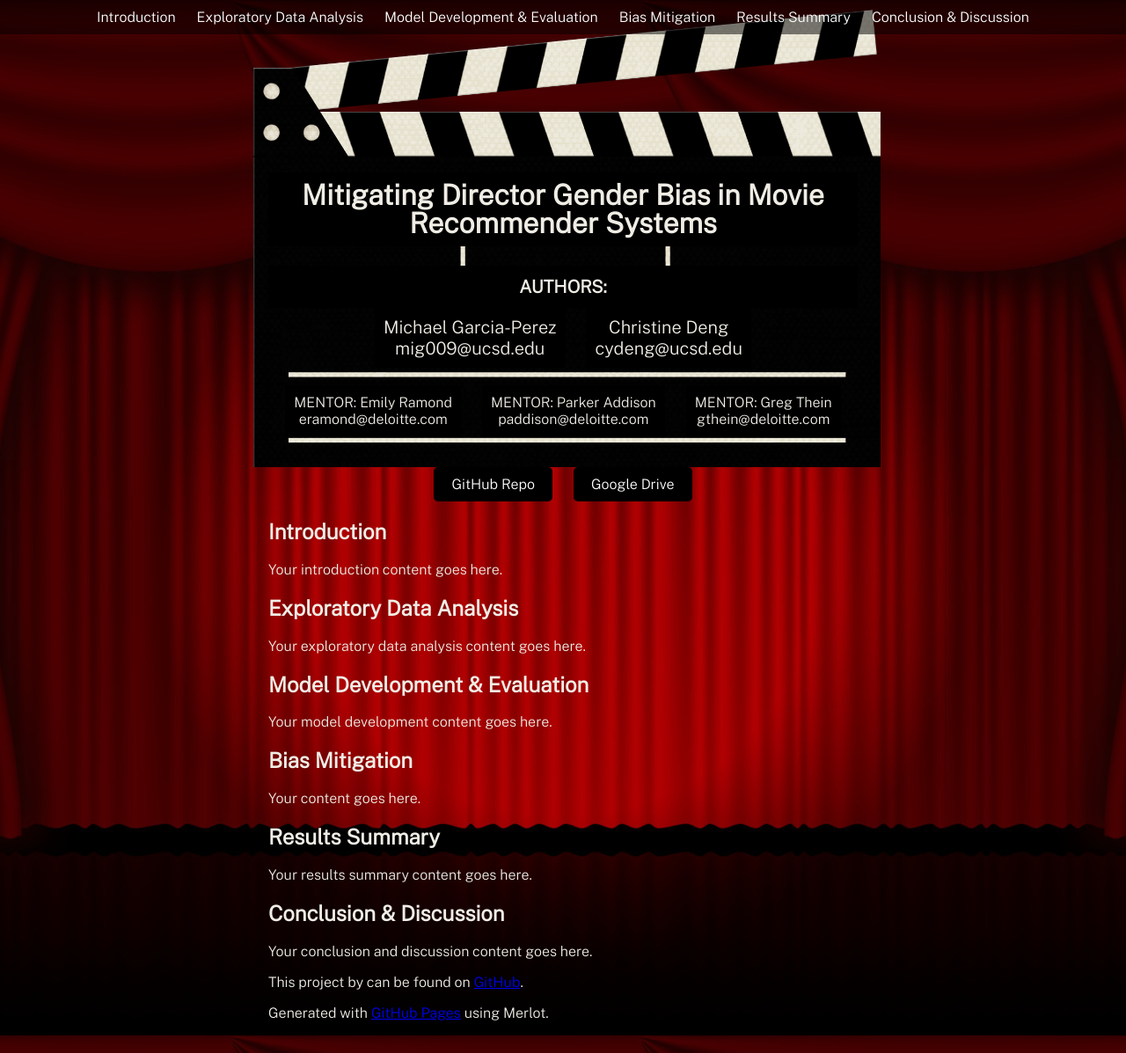
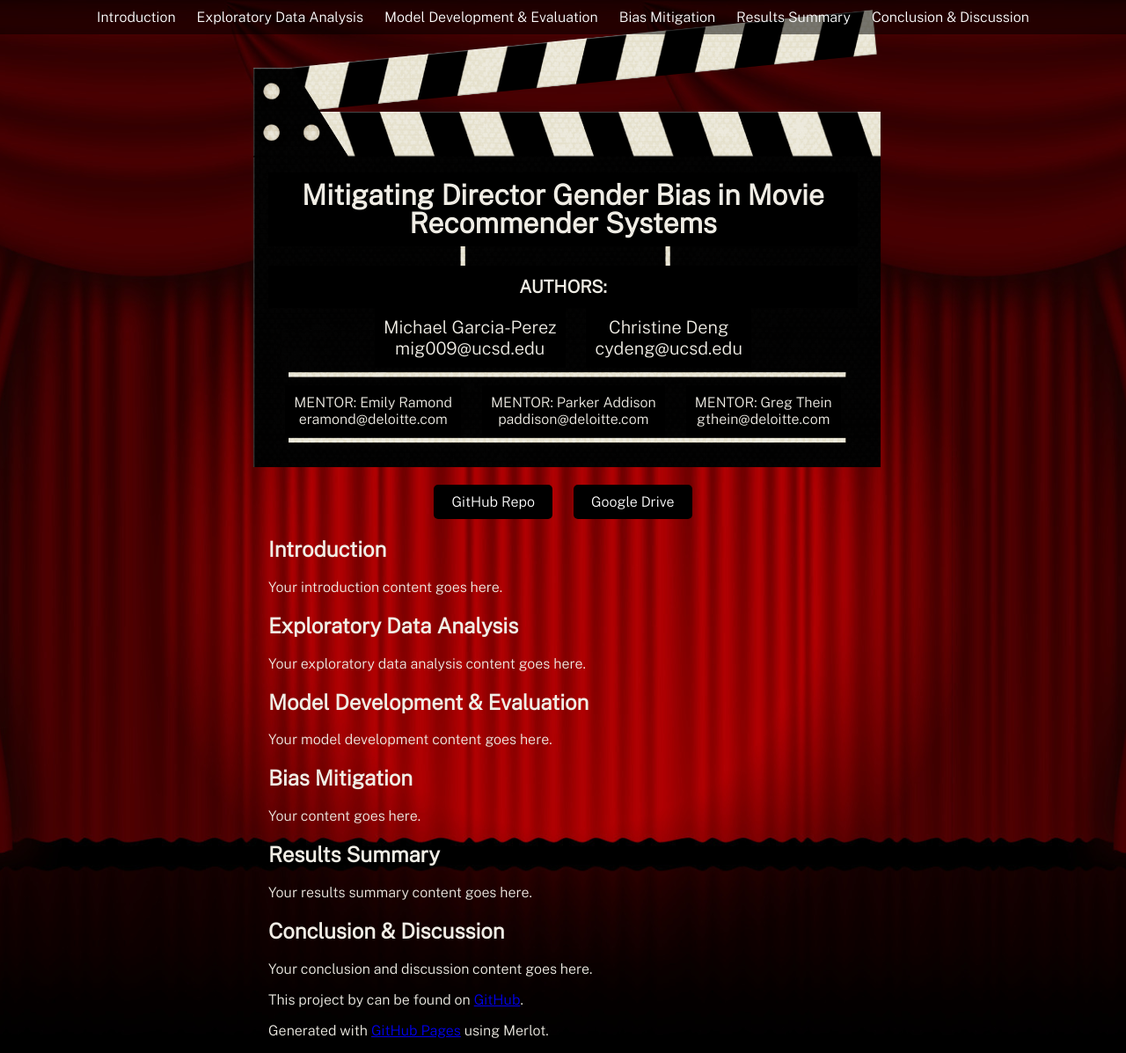
Before and after one commit to michael-garciaperez/DSC180A-Methodology-5, a Jekyll site: the page built from index.md, in a window 1280 px wide and 1197 px high. Shown: the whole window at 88% size. Built offline with Jekyll 4.4.1, drawn with Linux system fonts in a browser that asks for light colours.

Commit message:
Update custom.css

```diff
--- a/assets/css/custom.css
+++ b/assets/css/custom.css
@@ -30,14 +30,20 @@
   text-decoration: underline; /* Add underline on hover */
 }
 
-header {
-  position: relative;
-  z-index: 0; /* Lower z-index to ensure it appears behind top bar */
-  margin: 0 auto;
-  max-width: 670px; /* Adjusted maximum width */
-  padding: 175px 40px 25px;
-  background-image: url('../images/board.png');
-  background-size: 100%;
-  background-repeat: no-repeat;
-  background-position: center top;
+.buttons {
+  text-align: center; /* Center align the buttons */
+  margin-top: 20px; /* Add some margin from the top */
 }
+
+.buttons a {
+  display: inline-block; /* Display buttons inline */
+  margin: 0 10px; /* Add spacing between buttons */
+  padding: 10px 20px; /* Add padding */
+  background-color: black; /* Black background */
+  color: white; /* White text color */
+  text-decoration: none; /* Remove underline */
+}
+
+.buttons a:hover {
+  background-color: #333; /* Darken background on hover */
+}
```
